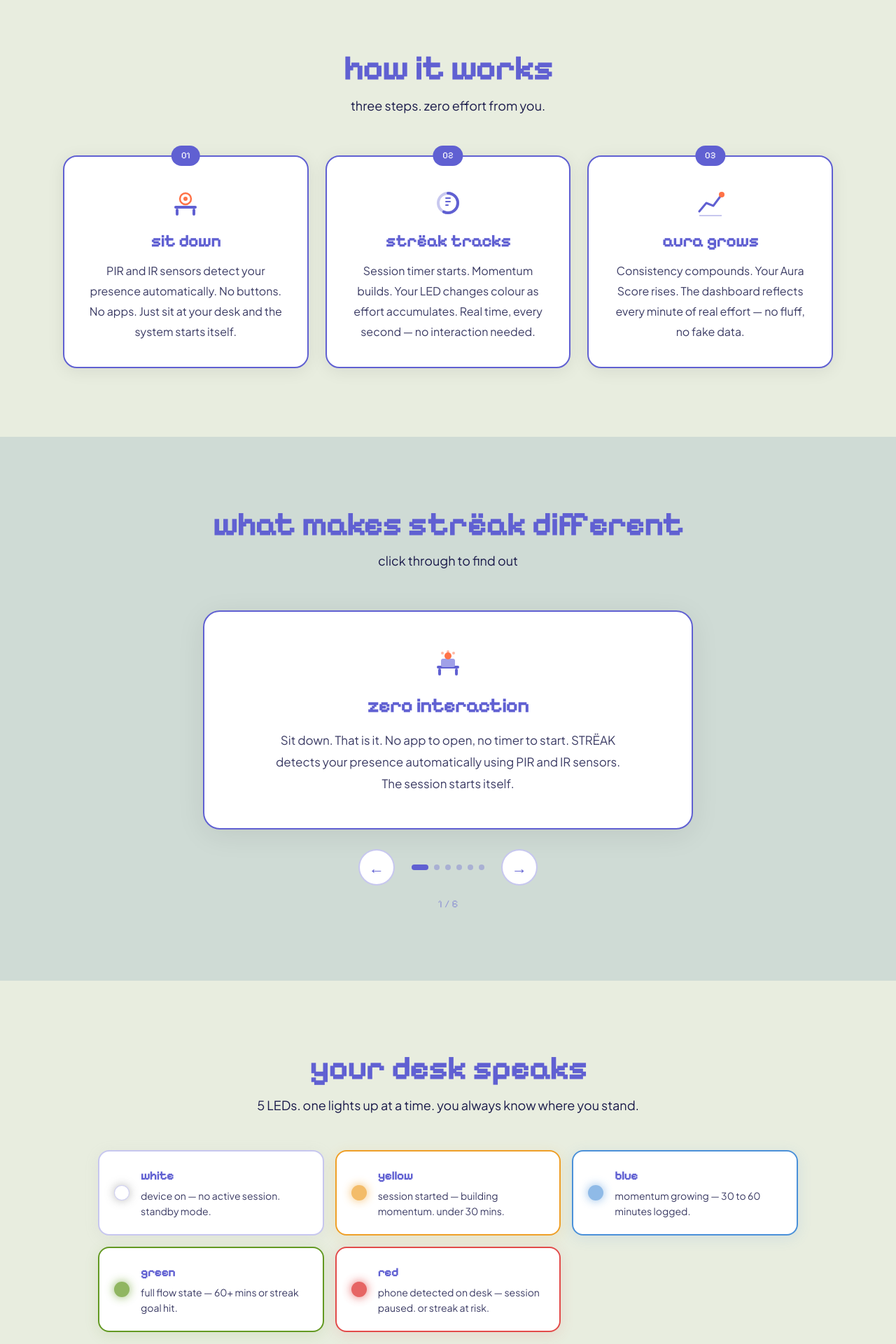
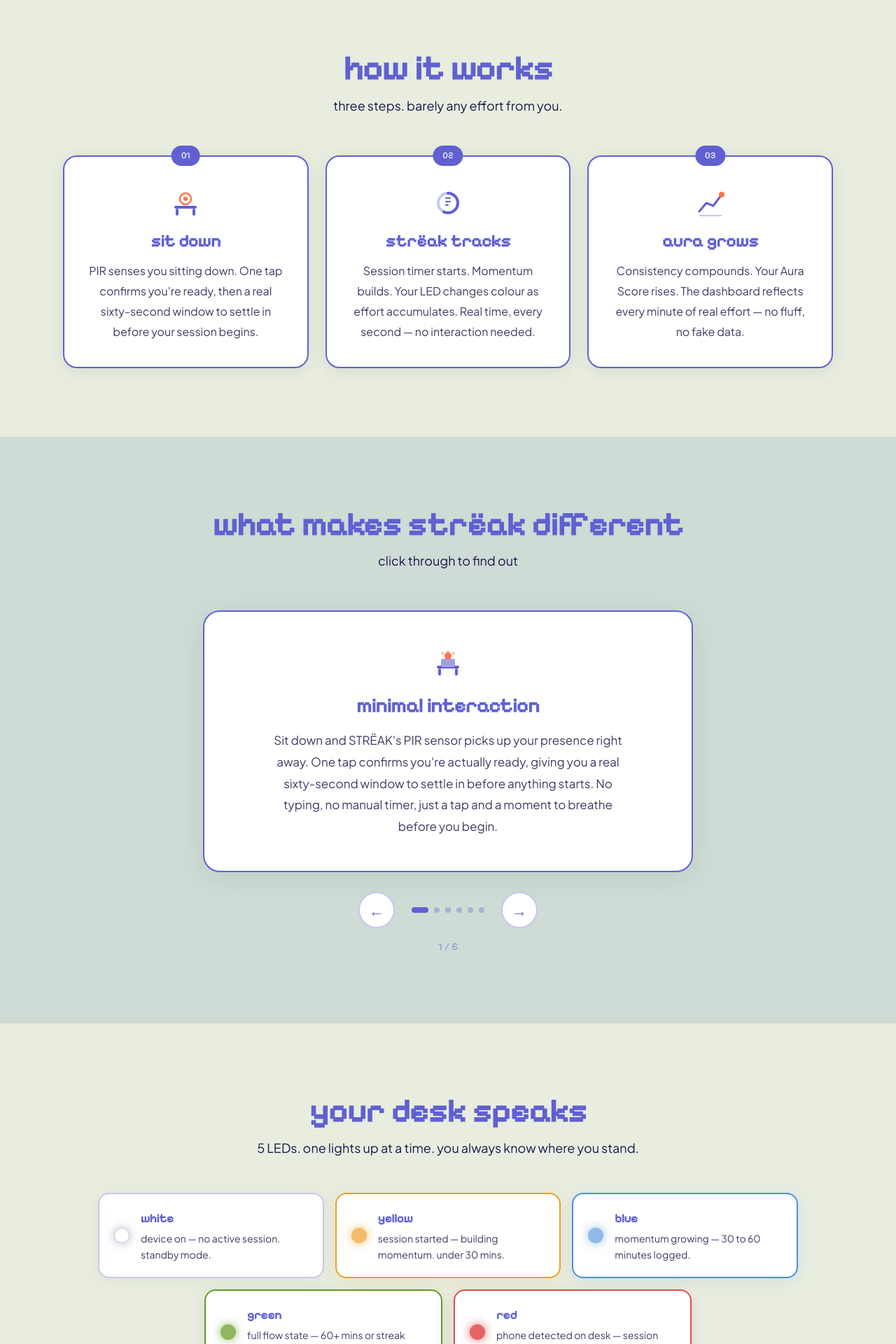
Before and after one commit to kamaleswari-s/streak, a React (Vite) app in the folder frontend/: page / in a window 1280 px wide. Shown: the part 1180-3100 px from the top of the page at 70% size. Built offline with nearby package versions, Linux system fonts and the light colour scheme.

Commit message:
add firmware folder with main firmware code

```diff
--- a/frontend/src/pages/Dashboard.jsx
+++ b/frontend/src/pages/Dashboard.jsx
@@ -3,7 +3,7 @@ import { motion, AnimatePresence } from 'framer-motion'
 import { useAuth } from '../context/AuthContext'
 import axios from 'axios'
 import io from 'socket.io-client'
-import { useNavigate } from 'react-router-dom'
+import { useNavigate, useLocation } from 'react-router-dom'
 import Navbar from '../components/layout/Navbar'
 import API from '../config'
 import useWakeLock from '../useWakeLock'
@@ -71,8 +71,6 @@ function LEDIcon({ ledName }) {
   return <span style={{ width: '10px', height: '10px', borderRadius: '50%', background: colors[ledName] || '#555', display: 'inline-block' }} />
 }
 
-// live OLED mirror — small persistent corner card, auto-expands during
-// settle-in or an active alert, collapses to just a colored dot otherwise
 function OledStatusPopup({ data }) {
   if (!data) return null
   const isSettling = data.session?.startsWith('getting ready')
@@ -127,8 +125,6 @@ function OledStatusPopup({ data }) {
   )
 }
 
-// appears once the 60-second settle-in (started by your tap) finishes.
-// clicking Start calls the exact same startSession() the manual button uses.
 function ReadyToStartPopup({ visible, onStart }) {
   return (
     <AnimatePresence>
@@ -628,6 +624,7 @@ function playResumeChime() {
 export default function Dashboard() {
   const { user, token, logout } = useAuth()
   const navigate = useNavigate()
+  const location = useLocation()
   const [data, setData] = useState(null)
   const [sessionActive, setSessionActive] = useState(false)
   const [sessionStart, setSessionStart] = useState(null)
@@ -669,10 +666,9 @@ export default function Dashboard() {
   useEffect(() => {
     const currentTheme = user?.theme || 'neon_noir'
     document.documentElement.setAttribute('data-theme', currentTheme)
-    const tourSeen = localStorage.getItem(`streak_tour_${user?.user_id}`)
+    if (location.state?.justOnboarded) setShowTour(true)
+    else setTourDone(true)
     const coldDone = localStorage.getItem(`streak_cold_${user?.user_id}`)
-    if (!tourSeen) setShowTour(true)
-    else setTourDone(true)
     if (coldDone) setColdStartDone(true)
     fetchDashboard()
     socketRef.current = io(API)
@@ -688,13 +684,10 @@ export default function Dashboard() {
       setElapsed(0)
       fetchDashboard()
     })
-    // real device says "I'm here" - starts the 60-second settle-in countdown
-    // on the dashboard's own clock, ending in the Ready to Start popup
     socketRef.current.on(`tap_${user?.user_id}`, () => {
       console.log('STRËAK tap received - settle-in started')
       setTimeout(() => setShowReadyPopup(true), 60000)
     })
-    // continuous live mirror of the OLED, straight from the device over MQTT
     socketRef.current.on(`status_${user?.user_id}`, (statusData) => {
       setOledData(statusData)
     })
@@ -753,7 +746,6 @@ export default function Dashboard() {
   }
 
   const handleTourDone = () => {
-    localStorage.setItem(`streak_tour_${user?.user_id}`, 'true')
     setShowTour(false)
     setTourDone(true)
   }
--- a/frontend/src/pages/Landing.jsx
+++ b/frontend/src/pages/Landing.jsx
@@ -16,8 +16,8 @@ const features = [
         <circle cx="16" cy="10" r="2" fill="var(--accent)" opacity="0.5"/>
       </svg>
     ),
-    title: 'zero interaction',
-    desc: 'Sit down. That is it. No app to open, no timer to start. STRËAK detects your presence automatically using PIR and IR sensors. The session starts itself.'
+    title: 'minimal interaction',
+    desc: "Sit down and STRËAK's PIR sensor picks up your presence right away. One tap confirms you're actually ready, giving you a real sixty-second window to settle in before anything starts. No typing, no manual timer, just a tap and a moment to breathe before you begin."
   },
   {
     icon: (
@@ -56,7 +56,7 @@ const features = [
       </svg>
     ),
     title: 'phone detection',
-    desc: 'STRËAK detects if your phone lands on the desk mid-session. Timer pauses automatically. A 60-second grace period handles emergency calls. Zero surveillance — distance only.'
+    desc: 'STRËAK detects if your phone lands on the desk mid-session. A brief confirmation window filters out accidental movement, then the timer pauses automatically until the phone is moved away. Zero surveillance — distance only.'
   },
   {
     icon: (
@@ -83,7 +83,7 @@ const features = [
       </svg>
     ),
     title: 'full iot architecture',
-    desc: 'Sensing → MQTT → intelligence → actuation. A complete closed-loop system. ESP32 edge processing, Mosquitto broker, Flask backend, PostgreSQL, React dashboard — all connected.'
+    desc: 'Sensing → MQTT → on-device AI → actuation. A complete closed-loop system. ESP32 edge processing with a trained anomaly detection model, EMQX Cloud broker, Flask backend, PostgreSQL, React dashboard — all connected.'
   }
 ]
 
@@ -291,7 +291,6 @@ export default function Landing() {
           You already study hard. You just have nothing to show for it. STRËAK changes that — it sits on your desk, silently tracks every session, and turns your consistency into something you can actually see and feel proud of.
         </motion.p>
 
-        {/* SINGLE CTA — just one button in hero */}
         <motion.div initial={{ opacity: 0, y: 20 }} animate={{ opacity: 1, y: 0 }}
           transition={{ duration: 0.8, delay: 0.9 }}
           style={{ marginTop: '3rem', position: 'relative', zIndex: 1 }}>
@@ -341,7 +340,7 @@ export default function Landing() {
           </motion.h2>
           <motion.p initial={{ opacity: 0 }} whileInView={{ opacity: 1 }} viewport={{ once: true }}
             style={{ textAlign: 'center', color: 'var(--text-primary)', marginBottom: '4rem', fontSize: '18px', opacity: 0.8 }}>
-            three steps. zero effort from you.
+            three steps. barely any effort from you.
           </motion.p>
 
           <div style={{ display: 'grid', gridTemplateColumns: 'repeat(auto-fit, minmax(300px, 1fr))', gap: '24px' }}>
@@ -357,7 +356,7 @@ export default function Landing() {
                   </svg>
                 ),
                 step: '01', title: 'sit down',
-                desc: 'PIR and IR sensors detect your presence automatically. No buttons. No apps. Just sit at your desk and the system starts itself.'
+                desc: 'PIR senses you sitting down. One tap confirms you\'re ready, then a real sixty-second window to settle in before your session begins.'
               },
               {
                 icon: (
@@ -471,13 +470,14 @@ export default function Landing() {
             5 LEDs. one lights up at a time. you always know where you stand.
           </motion.p>
 
-          <div style={{ display: 'grid', gridTemplateColumns: 'repeat(auto-fit, minmax(280px, 1fr))', gap: '16px' }}>
+          <div style={{ display: 'flex', flexWrap: 'wrap', justifyContent: 'center', gap: '16px' }}>
             {leds.map((led, i) => (
               <motion.div key={i}
                 initial={{ opacity: 0, scale: 0.9 }} whileInView={{ opacity: 1, scale: 1 }}
                 viewport={{ once: true }} transition={{ delay: i * 0.08 }}
                 whileHover={{ scale: 1.03 }}
                 style={{
+                  flex: '1 1 280px', maxWidth: '340px',
                   padding: '1.5rem', display: 'flex', alignItems: 'center', gap: '16px',
                   background: 'var(--surface)',
                   border: `2px solid ${led.color === '#ffffff' ? 'var(--border)' : led.color}`,
--- a/frontend/src/pages/Onboarding.jsx
+++ b/frontend/src/pages/Onboarding.jsx
@@ -57,9 +57,9 @@ export default function Onboarding() {
         device_name: deviceName || `${user?.name}'s STRËAK Device`
       }, { headers: { Authorization: `Bearer ${token}` } })
       updateTheme(selectedTheme)
-      navigate('/dashboard')
+      navigate('/dashboard', { state: { justOnboarded: true } })
     } catch (err) {
-      navigate('/dashboard')
+      navigate('/dashboard', { state: { justOnboarded: true } })
     }
     setLoading(false)
   }
@@ -72,7 +72,6 @@ export default function Onboarding() {
       subtitle: 'this is how strëak looks every time you open it. you can always change it later.',
       content: (
         <div style={{ display: 'flex', flexDirection: 'column', gap: '12px' }}>
-          {/* mode toggle */}
           <div style={{ display: 'flex', gap: '8px', marginBottom: '4px' }}>
             {['light', 'dark'].map(mode => (
               <button key={mode} onClick={() => setThemeMode(mode)}
@@ -88,7 +87,6 @@ export default function Onboarding() {
             ))}
           </div>
 
-          {/* theme list */}
           <div style={{ display: 'flex', flexDirection: 'column', gap: '8px', maxHeight: '360px', overflowY: 'auto', paddingRight: '4px' }}>
             <AnimatePresence mode="wait">
               <motion.div key={themeMode}
@@ -229,7 +227,6 @@ export default function Onboarding() {
       padding: '2rem', position: 'relative', overflow: 'hidden',
       transition: 'background 0.4s ease'
     }}>
-      {/* background blobs */}
       <div style={{
         position: 'absolute', top: '-15%', left: '-10%',
         width: '600px', height: '600px', background: 'var(--primary-light)',
@@ -248,7 +245,6 @@ export default function Onboarding() {
         animate={{ opacity: 1, y: 0 }}
         style={{ width: '100%', maxWidth: '560px', position: 'relative', zIndex: 1 }}
       >
-        {/* header */}
         <div style={{ textAlign: 'center', marginBottom: '2rem' }}>
           <motion.div
             initial={{ opacity: 0, y: -10 }}
@@ -263,7 +259,6 @@ export default function Onboarding() {
             {step === 2 && 'one last thing'}
           </div>
 
-          {/* step dots */}
           <div style={{ display: 'flex', justifyContent: 'center', gap: '8px' }}>
             {steps.map((_, i) => (
               <motion.div key={i}
@@ -277,7 +272,6 @@ export default function Onboarding() {
           </div>
         </div>
 
-        {/* card */}
         <div className="glass" style={{ padding: '2rem' }}>
           <AnimatePresence mode="wait">
             <motion.div key={step}
@@ -295,7 +289,6 @@ export default function Onboarding() {
             </motion.div>
           </AnimatePresence>
 
-          {/* navigation */}
           <div style={{ display: 'flex', justifyContent: 'space-between', alignItems: 'center', marginTop: '1.5rem' }}>
             {step > 0 ? (
               <motion.button className="btn-outline"
```
Also changed, not shown: 1 other file (tests, documents, lock files or other folders).
